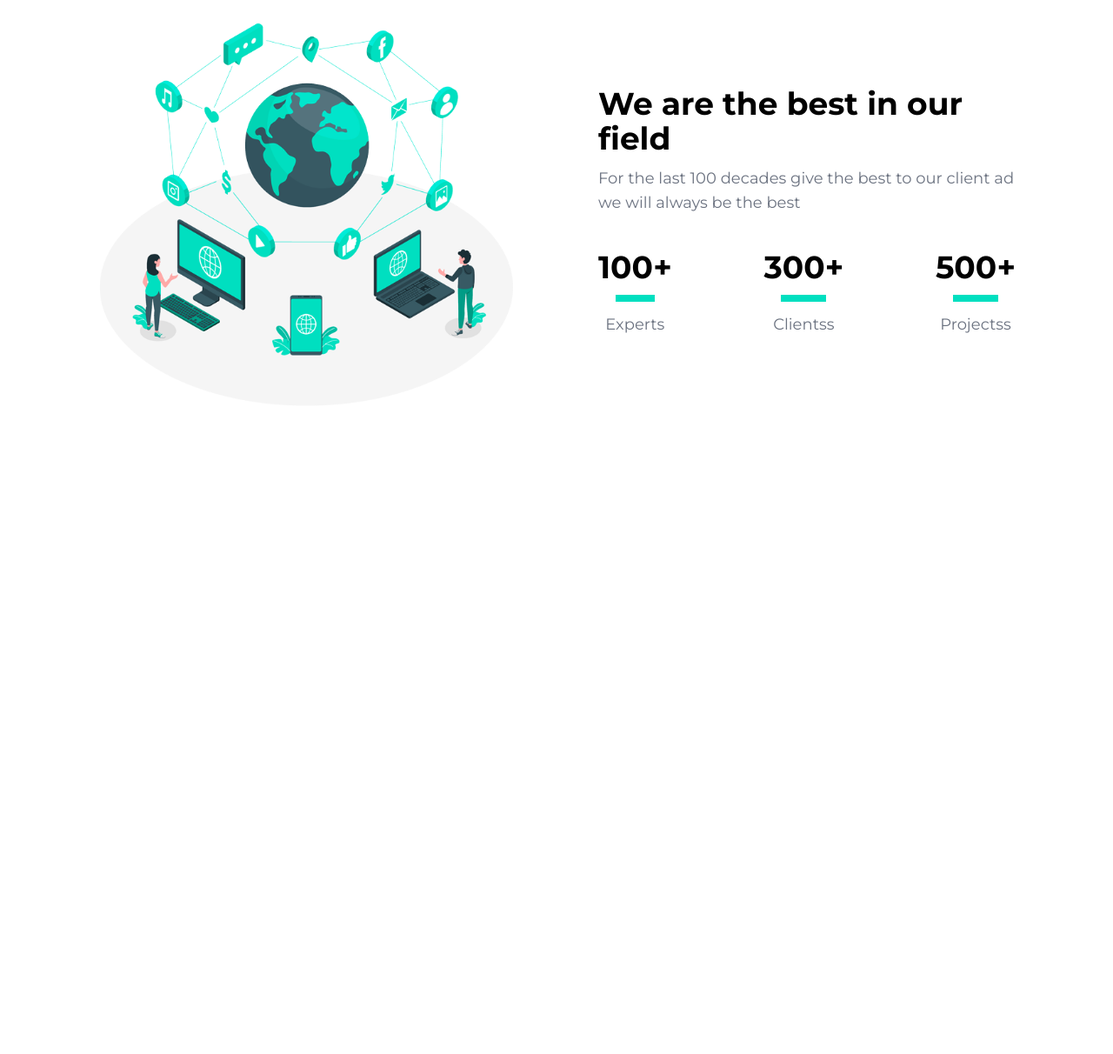
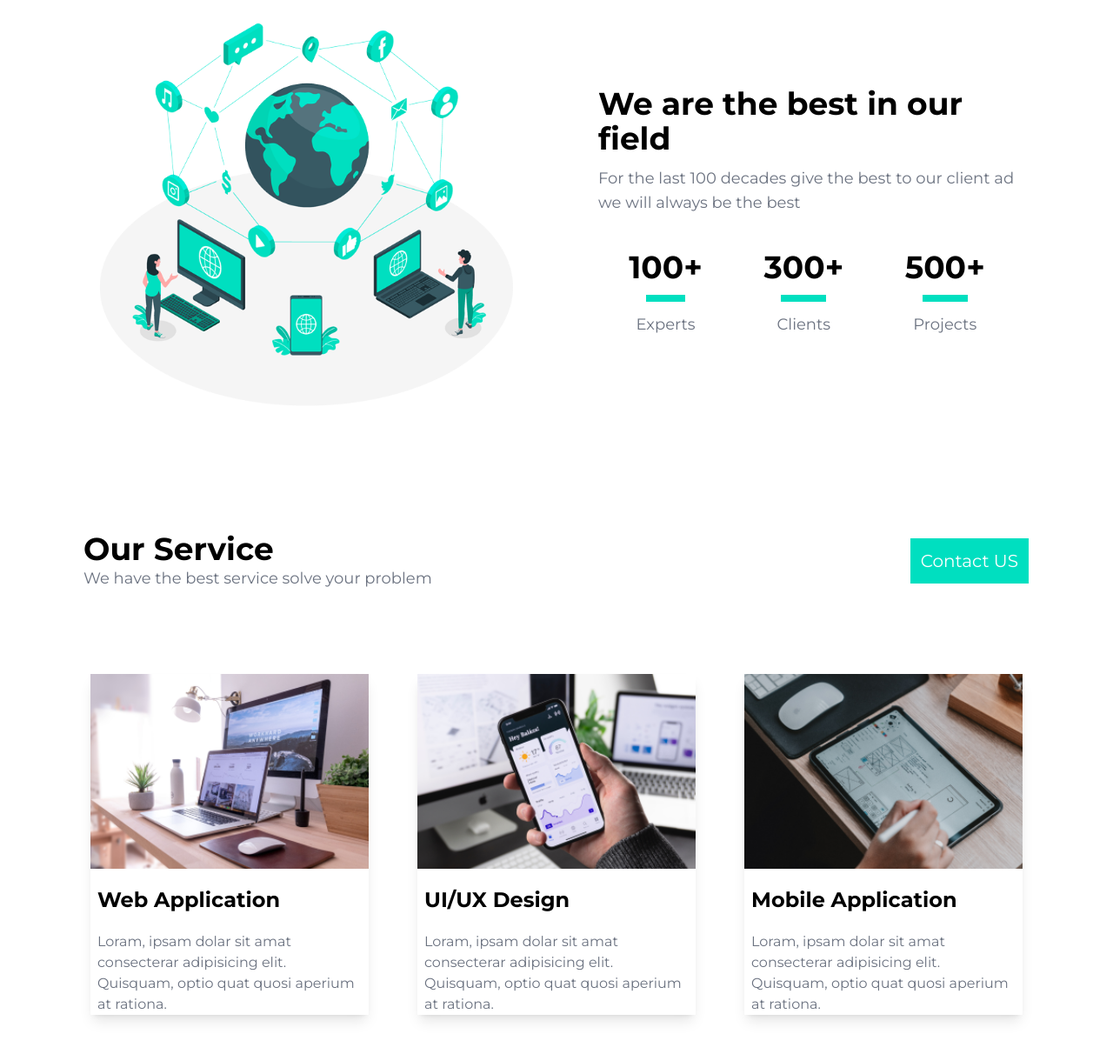
Before and after one commit to fmway/coder, a plain HTML site: page index.html in a window 1280 px wide. Shown: the part 660-1872 px from the top of the page at 87% size. Before the commit the page ends 1183 px from the top, so only its background shows below. Drawn offline with nearby package versions, Linux system fonts and the light colour scheme.

Commit message:
add service section

```diff
--- a/index.html
+++ b/index.html
@@ -39,17 +39,17 @@
               <a href="#about" class="text-lg md:text-2xl block py-2 pl-3 pr-4 rounded hover:bg-primary md:hover:bg-transparent md:border-0 md:hover:text-primary md:p-0">About</a>
             </li>
             <li>
-              <a href="#" class="text-lg md:text-2xl block py-2 pl-3 pr-4 rounded hover:bg-primary md:hover:bg-transparent md:border-0 md:hover:text-primary md:p-0">Services</a>
+              <a href="#service" class="text-lg md:text-2xl block py-2 pl-3 pr-4 rounded hover:bg-primary md:hover:bg-transparent md:border-0 md:hover:text-primary md:p-0">Services</a>
             </li>
             <li>
-              <a href="#" class="text-lg md:text-2xl block py-2 pl-3 pr-4 rounded hover:bg-primary md:hover:bg-transparent md:border-0 md:hover:text-primary md:p-0">Contact</a>
+              <a href="#contact" class="text-lg md:text-2xl block py-2 pl-3 pr-4 rounded hover:bg-primary md:hover:bg-transparent md:border-0 md:hover:text-primary md:p-0">Contact</a>
             </li>
           </ul>
         </div>
       </div>
     </nav>
   </header>
-  <section id="about" class="text-lg p-4 lg:p-8 mt-20 pt-5 grid md:gap-24 gap-y-10 mx-auto grid-cols-1 md:grid-cols-2 max-w-screen-xl place-items-center">
+  <section id="about" class="text-lg p-4 lg:p-8 mt-20 pt-5 grid md:gap-24 gap-y-10 mx-auto mb-24 grid-cols-1 md:grid-cols-2 max-w-screen-xl place-items-center">
     <div class="md:pr-24 pr-2">
       <h1 class="text-4xl font-bold mb-3">Loram ipsam dolar sit amat consectetar</h1>
       <p class="text-gray-500 mb-3">Loram ipsam dolar sit amat consectetar adispicing elit. Dolares, eam autam.</p>
@@ -67,7 +67,7 @@
     <div class="">
       <h1 class="text-4xl font-bold mb-3">We are the best in our field</h1>
       <p class="text-gray-500 mb-10">For the last 100 decades give the best to our client ad we will always be the best</p>
-      <div class="flex items-center justify-between">
+      <div class="flex items-center justify-around">
         <div class="flex flex-col">
           <div class="text-4xl font-bold mb-3">100+</div>
           <div class="bg-primary h-2 mx-5 mb-3"></div>
@@ -76,18 +76,49 @@
         <div class="flex flex-col">
           <div class="text-4xl font-bold mb-3">300+</div>
           <div class="bg-primary h-2 mx-5 mb-3"></div>
-          <div class="text-gray-500 m-auto">Clientss</div>
+          <div class="text-gray-500 m-auto">Clients</div>
         </div>
         <div class="flex flex-col">
           <div class="text-4xl font-bold mb-3">500+</div>
           <div class="bg-primary h-2 mx-5 mb-3"></div>
-          <div class="text-gray-500 m-auto">Projectss</div>
+          <div class="text-gray-500 m-auto">Projects</div>
         </div>
       </div>
     </div>
   </section>
-  <section id="service">
-
+  <section id="service" class="max-w-screen-xl mx-auto mb-14">
+    <div class="mb-10 md:mb-24 px-4 grid grid-cols-1 gap-4 md:flex md:justify-between ">
+      <div>
+        <h1 class="text-4xl font-bold">Our Service</h1>
+        <p class="text-lg text-gray-500">We have the best service solve your problem</p>
+      </div>
+      <div class="md:flex md:items-center grid justify-items-end">
+        <button class="text-xl bg-primary text-white p-3 border border-white hover:text-black active:text-slate-200"><a href="#contact">Contact US</a></button>
+      </div>
+    </div>
+    <div class="grid grid-cols-1 gap-14 px-6 md:grid-cols-3">
+      <div class="max-w-sm shadow-lg">
+        <img class="w-full" src="images/service-1.png" alt="Web Application" />
+        <div class="px-2">
+          <h3 class="font-bold text-2xl my-5">Web Application</h3>
+          <p class="text-gray-500">Loram, ipsam dolar sit amat consecterar adipisicing elit. Quisquam, optio quat quosi aperium at rationa.</p>
+        </div>
+      </div>
+      <div class="max-w-sm shadow-lg">
+        <img class="w-full" src="images/service-2.png" alt="Web Application" />
+        <div class="px-2">
+          <h3 class="font-bold text-2xl my-5">UI/UX Design</h3>
+          <p class="text-gray-500">Loram, ipsam dolar sit amat consecterar adipisicing elit. Quisquam, optio quat quosi aperium at rationa.</p>
+        </div>
+      </div>
+      <div class="max-w-sm shadow-lg">
+        <img class="w-full" src="images/service-3.png" alt="Web Application" />
+        <div class="px-2">
+          <h3 class="font-bold text-2xl my-5">Mobile Application</h3>
+          <p class="text-gray-500">Loram, ipsam dolar sit amat consecterar adipisicing elit. Quisquam, optio quat quosi aperium at rationa.</p>
+        </div>
+      </div>
+    </div>
   </section>
   <section id="contact">
 
```
